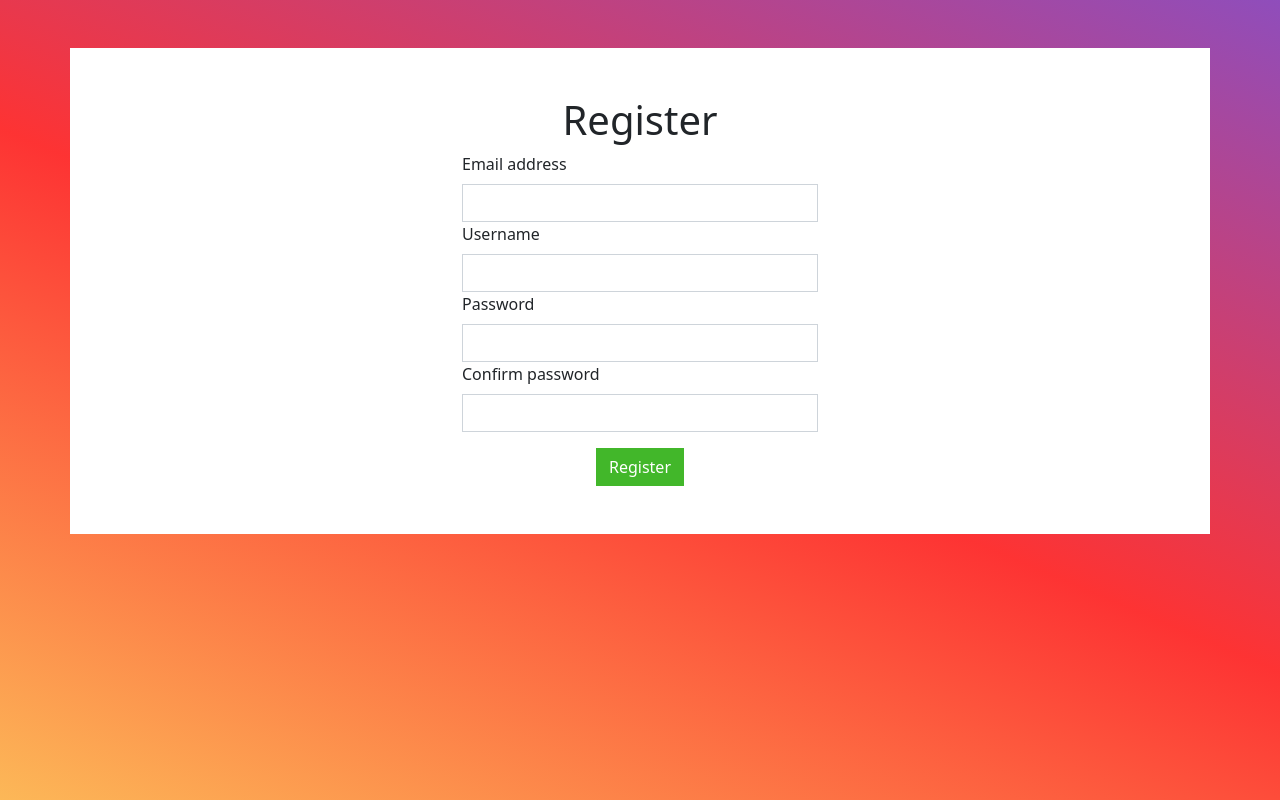
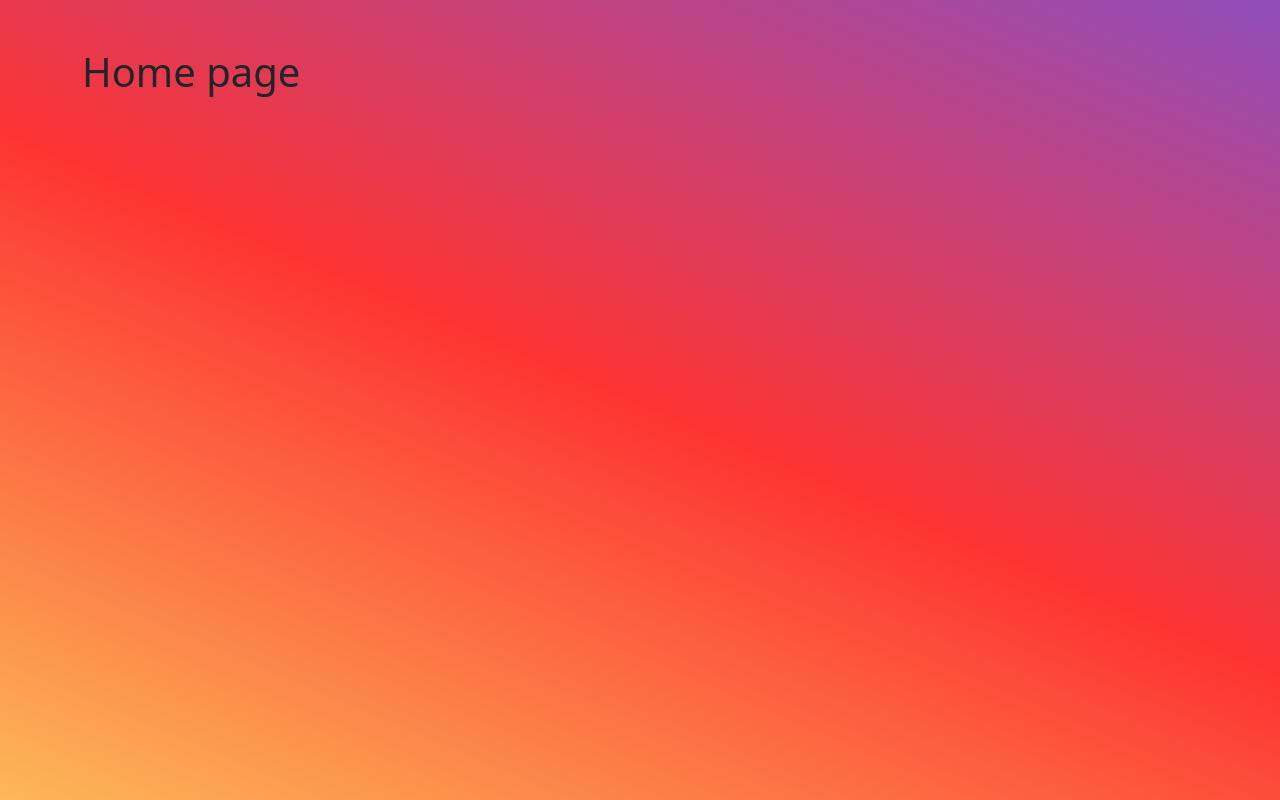
Before and after one commit to NicolasMiladinovic/chat-app, a React (Create React App) app in the folder client/: page / in a window 1280 px wide. Built offline with nearby package versions, Linux system fonts and the light colour scheme.

Commit message:
create routes

```diff
--- a/client/package.json
+++ b/client/package.json
@@ -12,6 +12,7 @@
     "react": "^18.2.0",
     "react-bootstrap": "^2.5.0",
     "react-dom": "^18.2.0",
+    "react-router-dom": "^6.4.2",
     "react-scripts": "^5.0.1",
     "sass": "^1.55.0",
     "web-vitals": "^2.1.4"
--- a/client/src/App.js
+++ b/client/src/App.js
@@ -1,15 +1,26 @@
 import React from 'react'
+import { Container } from 'react-bootstrap'
+import { BrowserRouter, Route, Routes } from 'react-router-dom'
+import ApolloProvider from './ApolloProvider'
+
 import './App.scss'
-import { Container } from 'react-bootstrap'
+
+import Home from './pages/Home'
 import Register from './pages/Register'
-import ApolloProvider from './ApolloProvider'
+import Login from './pages/Login'
 
 function App() {
   return (
     <ApolloProvider>
-      <Container className='pt-5'>
-        <Register/>
-      </Container>
+      <BrowserRouter>
+        <Container className='pt-5'>
+          <Routes>
+            <Route exact path='/' element={<Home/>} />
+            <Route path='/register' element={<Register/>} />
+            <Route path='/login' element={<Login/>} />
+          </Routes>
+        </Container>
+      </BrowserRouter>
     </ApolloProvider>
   )
 }
--- /dev/null
+++ b/client/src/pages/Home.js
@@ -0,0 +1,9 @@
+import React from 'react'
+
+export default function Home() {
+  return (
+    <div>
+      <h1>Home page</h1>
+    </div>
+  )
+}
--- /dev/null
+++ b/client/src/pages/Login.js
@@ -0,0 +1,9 @@
+import React from 'react'
+
+export default function Login() {
+  return (
+    <div>
+      <h1>Login page</h1>
+    </div>
+  )
+}
```
Also changed, not shown: 1 other file (tests, documents, lock files or other folders).
